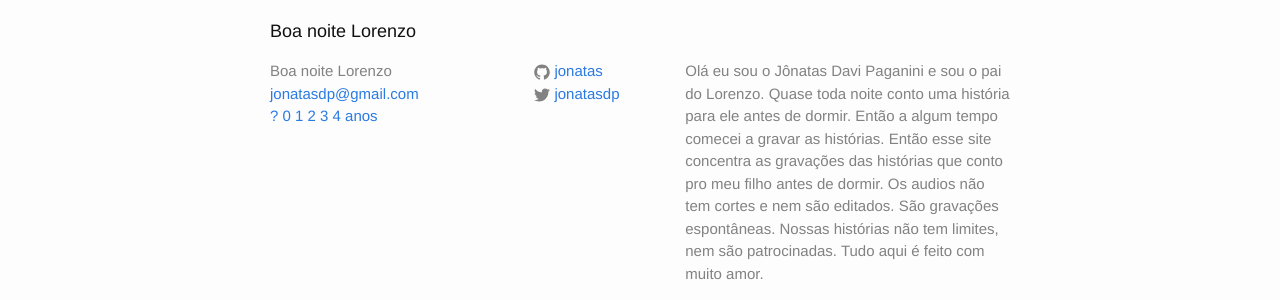
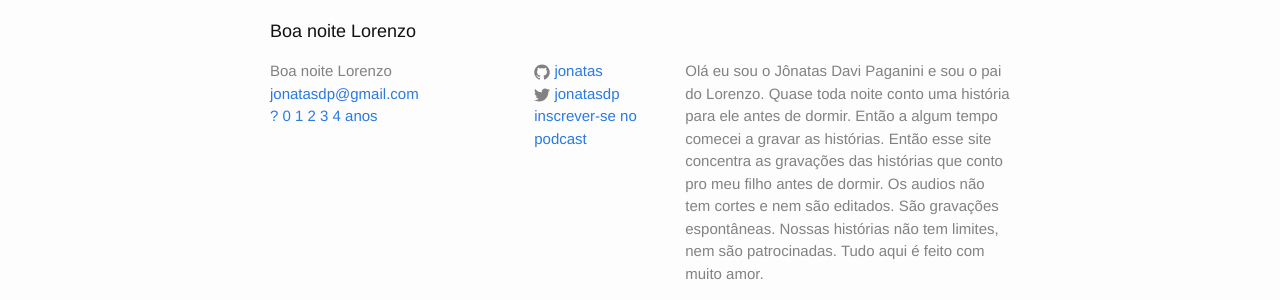
Before and after one commit to jonatas/lorenzo.ideia.me, a Jekyll site: the page built from about.md, in a window 1280 px wide. Shown: the part 1211-1511 px from the top of the page. Built offline with Jekyll 4.4.1, drawn with Linux system fonts in a browser that asks for light colours; emoji names are drawn with the system emoji font.

Commit message:
adding podcast url from soudcloud

```diff
--- a/_config.yml
+++ b/_config.yml
@@ -9,6 +9,7 @@ description: >
   Nossas histórias não tem limites, nem são patrocinadas. Tudo aqui é feito com muito amor.
 baseurl: "" # the subpath of your site, e.g. /blog
 url: "http://lorenzo.ideia.me" # the base hostname & protocol for your site
+podcasts_url: "http://feeds.soundcloud.com/users/soundcloud:users:38203103/sounds.rss"
 twitter_username: jonatasdp
 github_username:  jonatas
 
--- a/_includes/footer.html
+++ b/_includes/footer.html
@@ -32,6 +32,9 @@
             {% include icon-twitter.html username=site.twitter_username %}
           </li>
           {% endif %}
+          <li>
+          <a href="{{ site.podcasts_url }}">inscrever-se no podcast</a>
+          </li>
         </ul>
       </div>
 
```
